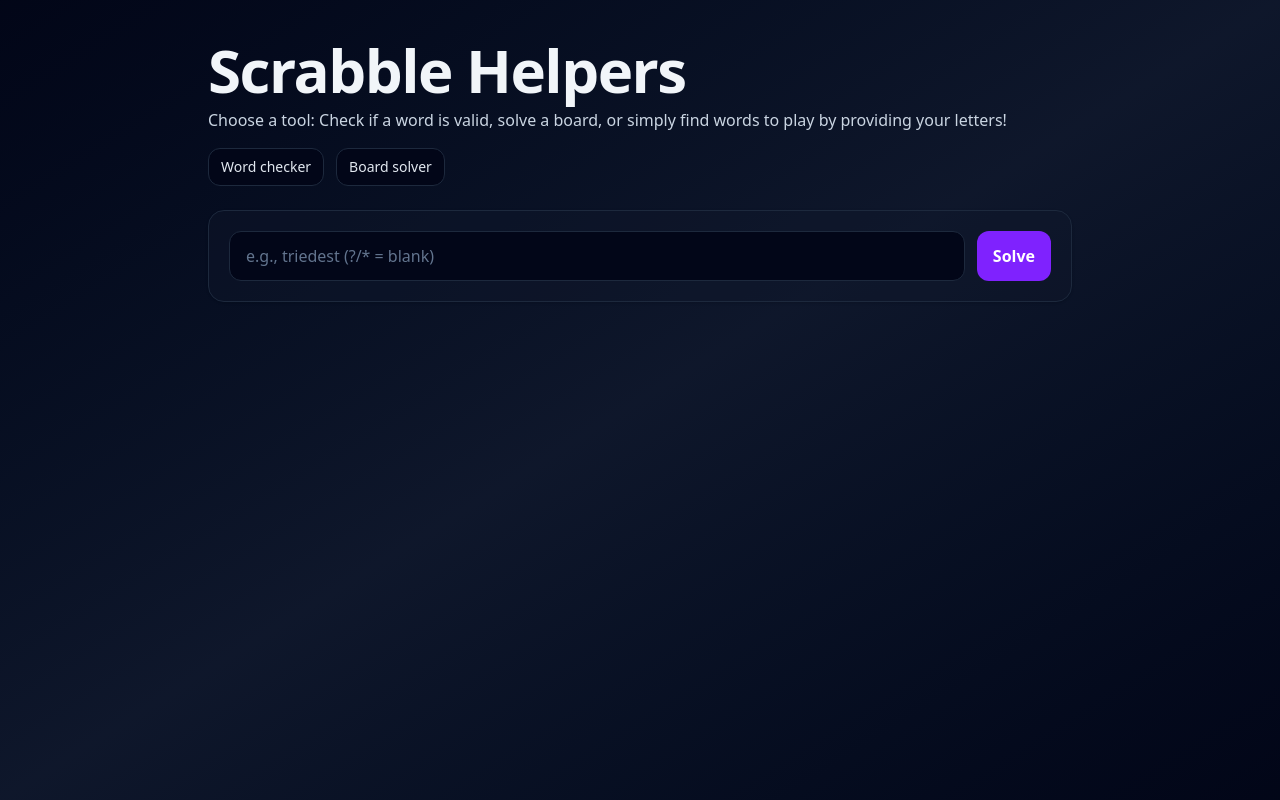
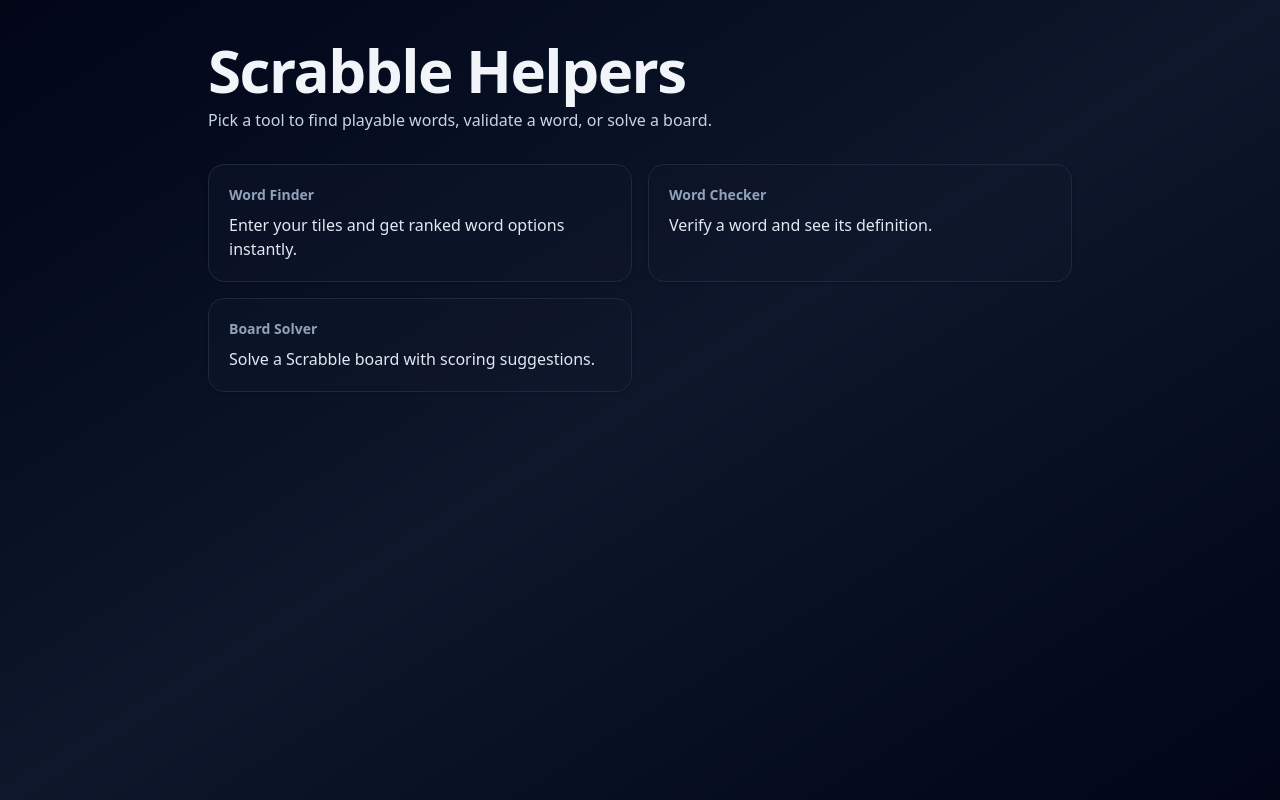
Before and after one commit to adamschrofel/Scrabble-Application, a React app in the folder frontend/: page / in a window 1280 px wide. Built offline with nearby package versions, Linux system fonts and the light colour scheme; the HTML template or start-up script is replaced by a standard one.

Commit message:
added mainpage instead of wordfinderpage being main on launch

```diff
--- a/frontend/src/App.jsx
+++ b/frontend/src/App.jsx
@@ -1,5 +1,6 @@
 import { useState } from "react";
 import { Routes, Route, Navigate } from "react-router-dom";
+import MainPage from "./MainPage.jsx";
 import WordFinderPage from "./WordFinderPage.jsx";
 import DefinitionPage from "./DefinitionPage.jsx";
 import WordCheckPage from "./WordCheckPage.jsx";
@@ -11,8 +12,9 @@ export default function App() {
   const [error, setError] = useState("");
   return (
     <Routes>
+      <Route path="/" element={<MainPage />} />
       <Route
-        path="/"
+        path="/finder"
         element={
           <WordFinderPage
             tiles={tiles}
--- /dev/null
+++ b/frontend/src/MainPage.jsx
@@ -0,0 +1,37 @@
+import { Link } from "react-router-dom";
+import { ui } from "./ui";
+
+export default function MainPage() {
+  return (
+    <div className={ui.page}>
+      <div className={`${ui.container} relative`}>
+        <div className="absolute inset-0 -z-10 rounded-3xl bg-slate-900/30 blur-2xl" />
+        <h1 className={ui.h1}>Scrabble Helpers</h1>
+        <p className="mt-2 text-slate-300">
+          Pick a tool to find playable words, validate a word, or solve a board.
+        </p>
+
+        <div className="mt-8 grid gap-4 sm:grid-cols-2">
+          <Link className={ui.card} to="/finder">
+            <div className={ui.h2}>Word Finder</div>
+            <p className="mt-2 text-slate-200">
+              Enter your tiles and get ranked word options instantly.
+            </p>
+          </Link>
+          <Link className={ui.card} to="/check">
+            <div className={ui.h2}>Word Checker</div>
+            <p className="mt-2 text-slate-200">
+              Verify a word and see its definition.
+            </p>
+          </Link>
+          <Link className={ui.card} to="/board">
+            <div className={ui.h2}>Board Solver</div>
+            <p className="mt-2 text-slate-200">
+              Solve a Scrabble board with scoring suggestions.
+            </p>
+          </Link>
+        </div>
+      </div>
+    </div>
+  );
+}
```
Also changed, not shown: 1 other file (tests, documents, lock files or other folders).
